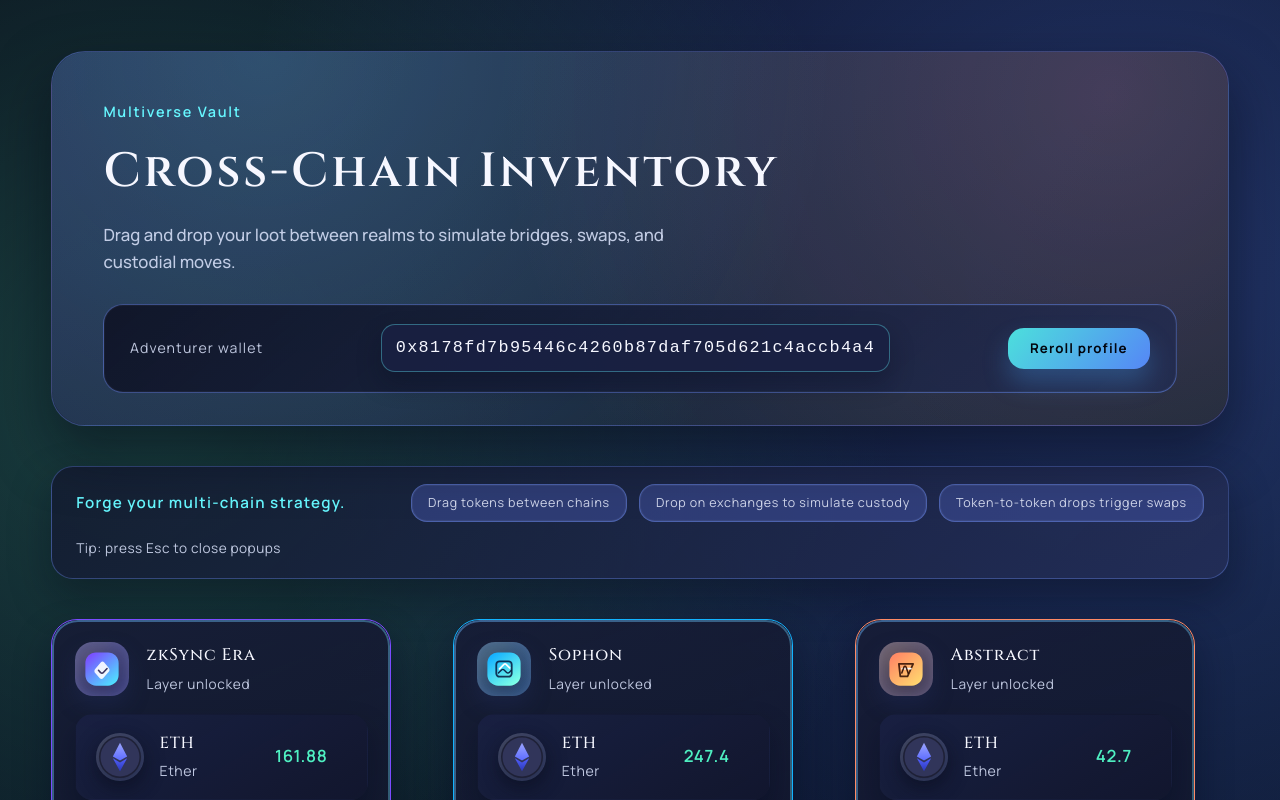
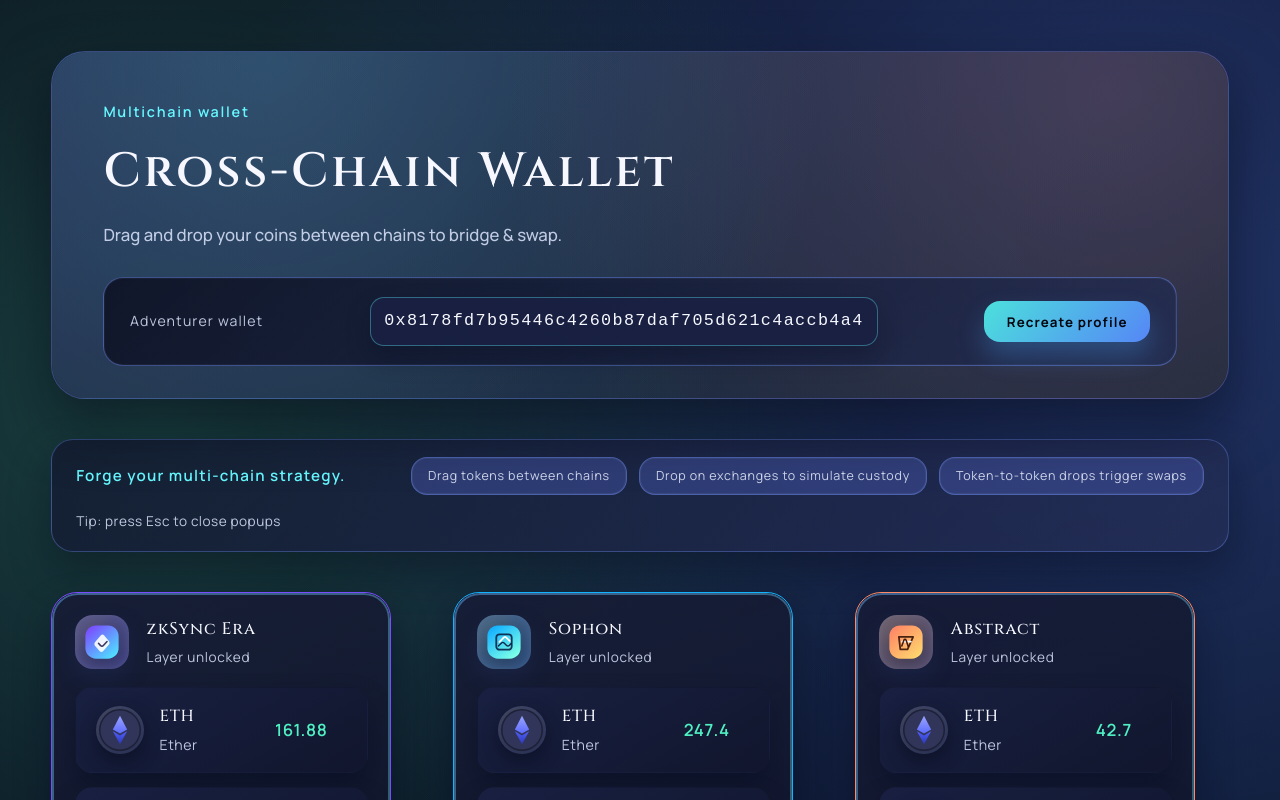
Before and after one commit to mm-zk-codex/zkwallet-demo, a Next.js app: page / in a window 1280 px wide. Shown: the top 800 px of the page. Built offline with nearby package versions, Linux system fonts and the light colour scheme.

Commit message:
small updates

```diff
--- a/app/page.tsx
+++ b/app/page.tsx
@@ -372,8 +372,7 @@
         }
       );
       setFeedback(
-        `Swapped ${amount.toFixed(2)} ${source.token.symbol} for ${(amount * effectiveRate).toFixed(2)} ${
-          target.token.symbol
+        `Swapped ${amount.toFixed(2)} ${source.token.symbol} for ${(amount * effectiveRate).toFixed(2)} ${target.token.symbol
         } via ${routeLabel}.`
       );
     }
@@ -391,7 +390,7 @@
     const fresh = createRandomProfile();
     setProfile(fresh);
     persistProfile(fresh);
-    setFeedback("New adventurer wallet minted.");
+    setFeedback("New user wallet minted.");
   };
 
   return (
--- a/components/HeroHeader.tsx
+++ b/components/HeroHeader.tsx
@@ -11,17 +11,17 @@
   return (
     <header className={styles.hero}>
       <div className={styles.meta}>
-        <span className={styles.kicker}>Multiverse Vault</span>
-        <h1 className={styles.title}>Cross-Chain Inventory</h1>
+        <span className={styles.kicker}>Multichain wallet</span>
+        <h1 className={styles.title}>Cross-Chain Wallet</h1>
         <p className={styles.subtitle}>
-          Drag and drop your loot between realms to simulate bridges, swaps, and custodial moves.
+          Drag and drop your coins between chains to bridge & swap.
         </p>
       </div>
       <div className={styles.wallet}>
         <span className={styles.label}>Adventurer wallet</span>
         <span className={styles.address}>{address}</span>
         <button className={styles.reset} onClick={onReset} type="button">
-          Reroll profile
+          Recreate profile
         </button>
       </div>
     </header>
```
Also changed, not shown: 1 other file (tests, documents, lock files or other folders). Lines whose indentation alone changed are shown as unchanged.
